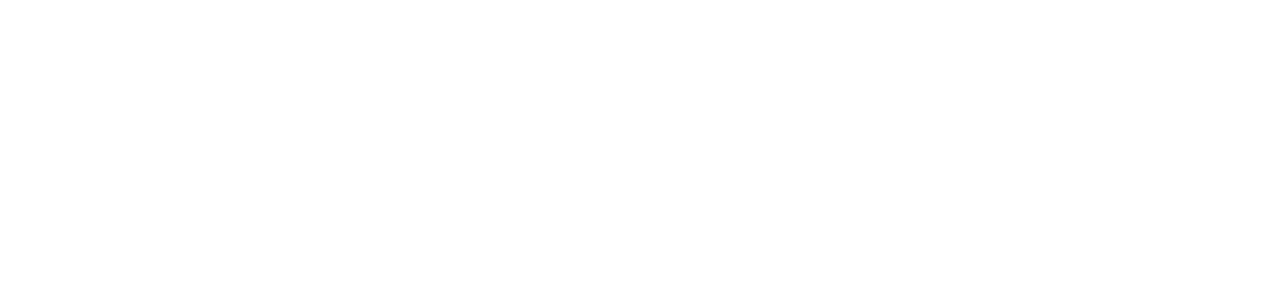
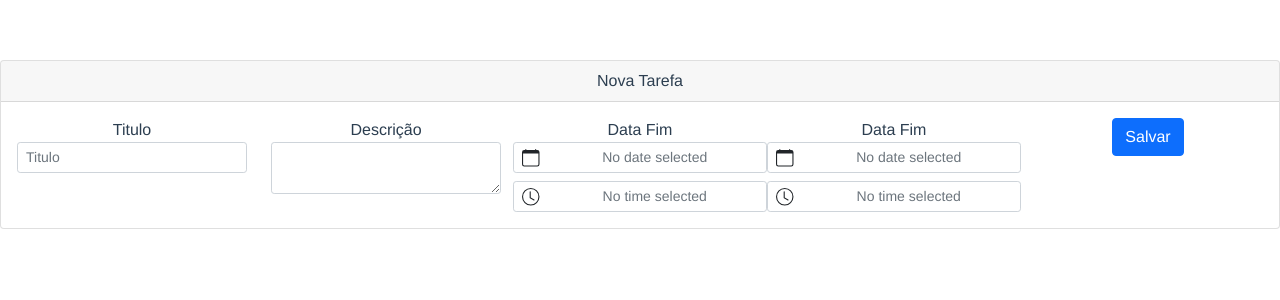
Before and after one commit to WilliamNahirnei/Teste_DielEnergia, a Vue app in the folder frontend/: page / in a window 1280 px wide. Shown: the top 300 px of the page. Built offline with nearby package versions, Linux system fonts and the light colour scheme.

Commit message:
Create Form Task

```diff
--- a/frontend/src/App.vue
+++ b/frontend/src/App.vue
@@ -1,13 +1,17 @@
 <template>
   <div id="app">
+    <TaskList />
   </div>
 </template>
 
 <script>
 
+import TaskList from './components/task/TaskList.vue'
+
 export default {
   name: 'App',
   components: {
+    TaskList
   }
 }
 </script>
--- /dev/null
+++ b/frontend/src/components/task/TaskForm.vue
@@ -0,0 +1,146 @@
+<template>
+  <div>
+      <b-card
+        :header="formTitle"
+        header-tag="header"
+      >
+        <b-form @submit="saveTask">
+          <b-row>
+            <b-col>
+              <label class="sr-only" for="titleTask">Titulo</label>
+              <b-form-input
+                id="titleTask"
+                class="mb-2 mr-sm-2 mb-sm-0"
+                placeholder="Titulo"
+                v-model="titleTask"
+                size="sm"
+              ></b-form-input>
+            </b-col>
+
+            <b-col>
+              <label for="descriptionTask">Descrição</label>
+              <b-form-textarea
+                id="descriptionTask"
+                size="sm"
+                v-model="descriptionTask"
+              ></b-form-textarea>
+            </b-col>
+
+            <b-col>
+              <b-row>
+                <label class="sr-only" for="startDateTask">Data Fim</label>
+                <b-form-datepicker
+                  id="startDateTask"
+                  v-model="startDateTask"
+                  class="mb-2"
+                  size="sm"
+                ></b-form-datepicker>
+              </b-row>
+              <b-row>
+                <b-form-timepicker
+                  id="startHour"
+                  v-model="startHourTask"
+                  locale="en"
+                  size="sm"
+                >
+                </b-form-timepicker>
+              </b-row>
+            </b-col>
+
+            <b-col>
+              <b-row>
+                <label class="sr-only" for="endDateTask">Data Fim</label>
+                <b-form-datepicker
+                  id="endDateTask"
+                  v-model="endDateTask"
+                  class="mb-2"
+                  size="sm"
+                ></b-form-datepicker>
+              </b-row>
+              <b-row>
+                <b-form-timepicker
+                  id="endHour"
+                  v-model="endHourTask"
+                  locale="en"
+                  size="sm"
+                ></b-form-timepicker>
+              </b-row>
+            </b-col>
+
+            <b-col
+              v-if="idTask"
+            >
+              <label class="sr-only" for="statusTask">Status</label>
+              <b-form-select id="statusTask" v-model="selected" :options="statusTaskOptions" size="sm" class="mt-3"></b-form-select>
+            </b-col>
+              <b-col>
+                <b-button type="submit" variant="primary">Salvar</b-button>
+              </b-col>
+          </b-row>
+        </b-form>
+      </b-card>
+  </div>
+</template>
+
+<script>
+
+export default {
+  name: 'TaskForm',
+  props: {
+      idTask: null
+  },
+  components: {
+  },
+  data() {
+    return{
+      formTitle: "Nova Tarefa",
+      titleTask: null,
+      descriptionTask: null,
+      startDateTask: null,
+      startHourTask: null,
+      endDateTask: null,
+      endHourTask: null,
+      statusTask: null,
+      statusTaskOptions: [
+            { value: null, text: 'status' },
+            { value: 'a', text: 'This is First option' },
+            { value: 'b', text: 'Selected Option' },
+            { value: 'c', text: 'This is an option with object value' },
+            { value: 'd', text: 'This one is disabled'}
+          ]
+    }
+  },
+  mouted: {
+
+  },
+  methods: {
+    constructPage (){
+      if (this.idTask) {
+        this.formTitle = "Editar Tarefa"
+      }
+    },
+    saveTask (event){
+      event.preventDefault()
+      const taskData = this.prepareTaskData()
+      if(idTask){
+        updateTask(idTask, taskData)
+      }
+      storeTask(taskData)
+    },
+    prepareTaskData(){
+      const taskData = {
+        "titleTask": this.titleTask,
+        "descriptionTask": this.descriptionTask,
+        "startDateTask": "".concat(this.startDateTask," ",this.startHourTask),
+        "endDateTask": "".concat(this.endDateTask," ",this.endHourTask),
+        "StatusTask": this.statusTask
+      }
+      return taskData
+    }
+  }
+}
+</script>
+
+<style>
+
+</style>
--- /dev/null
+++ b/frontend/src/components/task/TaskList.vue
@@ -0,0 +1,21 @@
+<template>
+  <div id="taskList">
+    <TaskForm />
+  </div>
+</template>
+
+<script>
+
+import TaskForm from './TaskForm.vue'
+
+export default {
+  name: 'TaskList',
+  components: {
+      TaskForm
+  }
+}
+</script>
+
+<style>
+
+</style>
```
